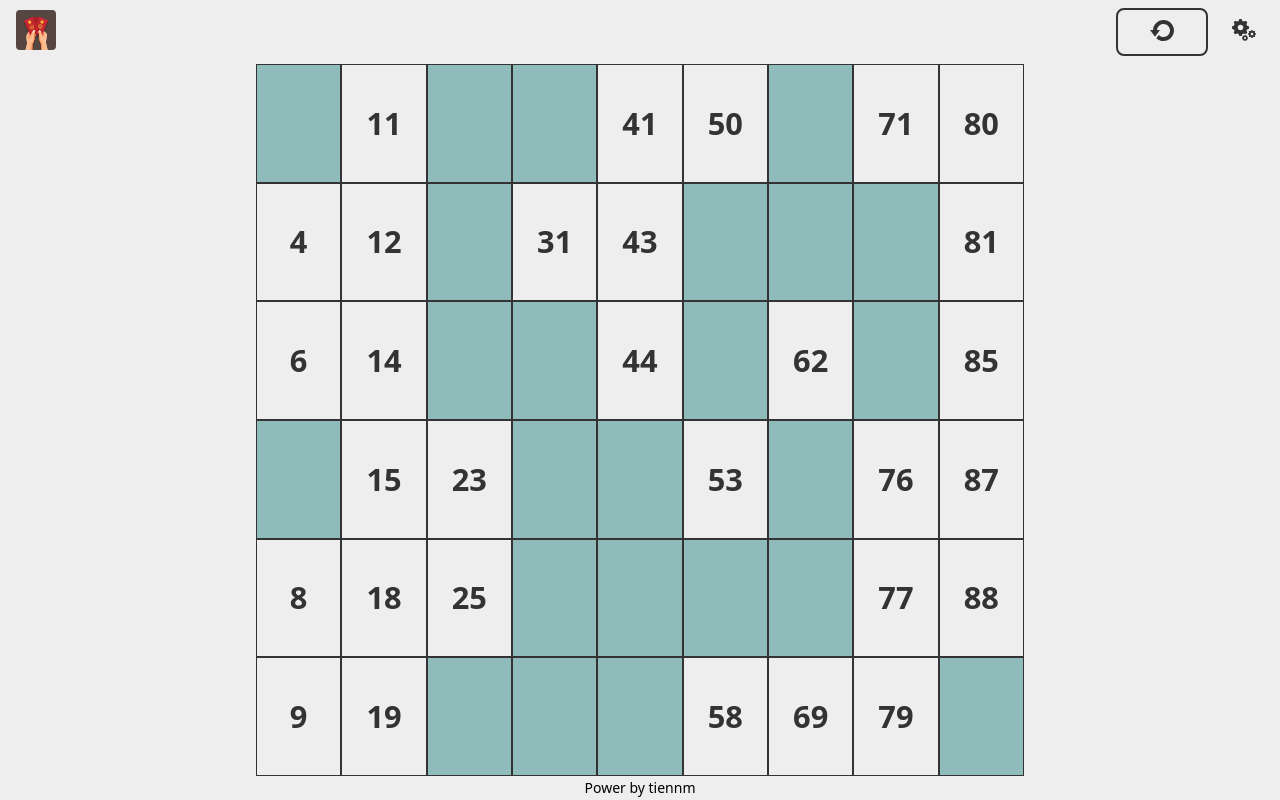
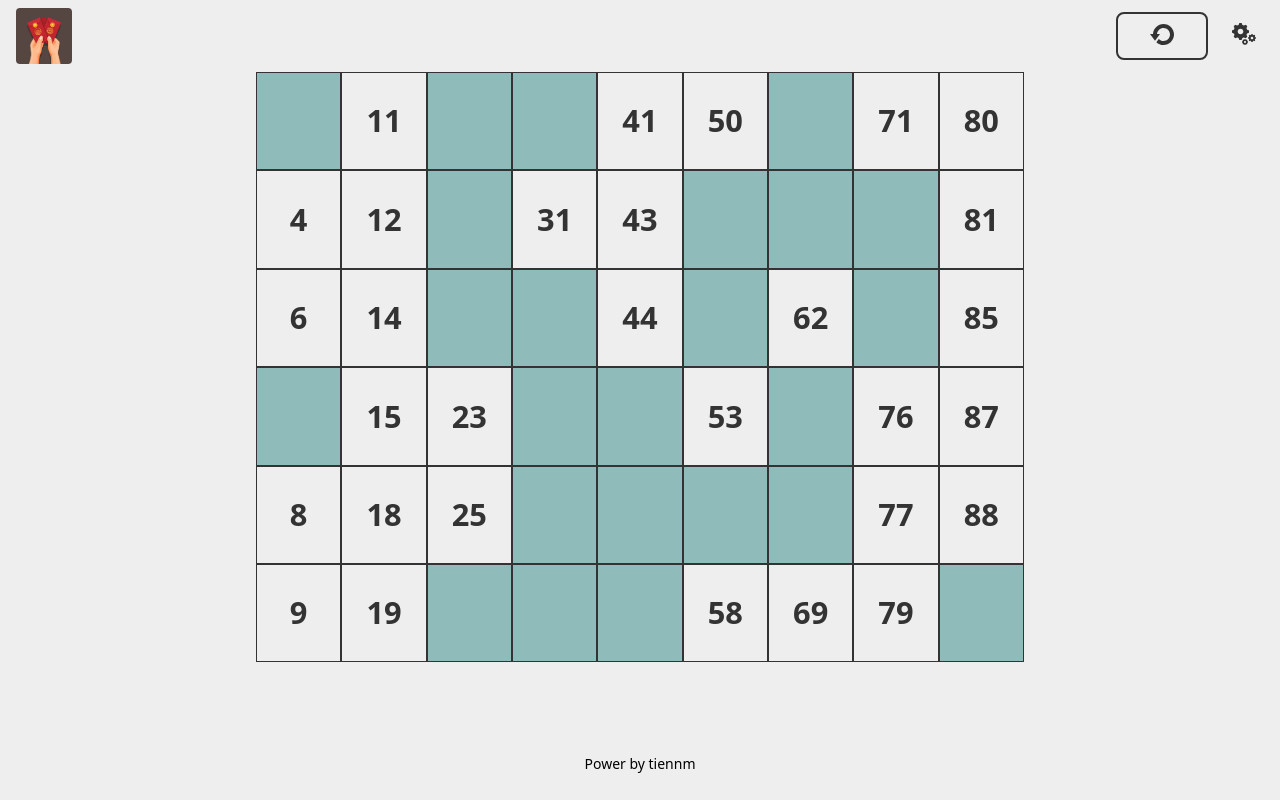
Before and after one commit to tiennguyen1293/loto, a React (Vite) app: page / in a window 1280 px wide. Built offline with nearby package versions, Linux system fonts and the light colour scheme.

Commit message:
Update Styling

```diff
--- a/src/App.module.scss
+++ b/src/App.module.scss
@@ -2,30 +2,22 @@
 
 .wrapper {
   position: relative;
-  height: 100vh;
-  width: 100vw;
-  display: grid;
-  grid-template-columns: repeat(8, 1fr);
-  grid-auto-rows: 64px auto 24px;
-  grid-template-areas:
-    'hd hd hd hd hd hd hd hd'
-    'main main main main main main main main'
-    'ft ft ft ft ft ft ft ft';
-
+  height: 100%;
+  width: 100%;
   background-color: var(--white);
+  overflow: hidden;
 }
 
 .header {
-  grid-area: hd;
   display: flex;
   align-items: center;
   justify-content: space-between;
+  height: 72px;
   padding: 8px 16px;
 }
 
 .logo {
-  height: 40px;
-  width: 40px;
+  height: 100%;
   border-radius: 4px;
 }
 
@@ -64,16 +56,19 @@
 }
 
 .footer {
-  grid-area: ft;
   display: flex;
   align-items: center;
   justify-content: center;
+  height: 72px;
 }
 
 // =============== TICKET =================
 
 .main {
-  grid-area: main;
+  display: grid;
+  height: calc(100% - 144px);
+  width: 100%;
+  grid-template-rows: 15% 15% 15% 15% 15% 15%;
 }
 
 .column {
@@ -86,11 +81,9 @@
   display: flex;
   align-items: center;
   max-width: 768px;
+  height: 100%;
+  width: 100%;
   margin: auto;
-}
-
-.row-6 {
-  height: calc(100% / 6);
 }
 
 .number {
@@ -155,6 +148,7 @@
   font-size: 2.2em;
   font-weight: 600;
   color: var(--black);
+  user-select: none;
 }
 
 .empty {
--- a/src/App.tsx
+++ b/src/App.tsx
@@ -153,9 +153,7 @@ function App() {
   return (
     <main className={cls(styles.wrapper, styles.light)}>
       <header className={styles.header}>
-        <div>
-          <img src='/lucky.jpeg' className={styles.logo} alt='logo' />
-        </div>
+        <img src='/lucky.jpeg' className={styles.logo} alt='logo' />
 
         <div>
           <button
@@ -183,7 +181,6 @@ function App() {
               data-index={`row-${rowIndex}`}
               className={cls({
                 [styles.row]: true,
-                [styles['row-6']]: true,
               })}
             >
               {row.map((number, numberIndex) => {
@@ -196,9 +193,9 @@ function App() {
                       [styles[theme]]: !number,
                       [styles.selected]: numbersSelected.includes(number),
                     })}
-                    onClick={() => handleSelectNumber(number)}
+                    onClick={() => !!number && handleSelectNumber(number)}
                   >
-                    <div className={styles.text}>{number ? number : ' '}</div>
+                    <span className={styles.text}>{number ? number : ' '}</span>
                   </div>
                 )
               })}
--- a/src/styles.scss
+++ b/src/styles.scss
@@ -5,6 +5,8 @@ body {
   margin: 0;
   font-size: 14px;
   -webkit-font-smoothing: antialiased;
+  height: 100%;
+  width: 100%;
 }
 
 body::-webkit-scrollbar {
@@ -14,3 +16,8 @@ body::-webkit-scrollbar {
 button {
   cursor: pointer;
 }
+
+#root {
+  height: 100%;
+  width: 100%;
+}
```
